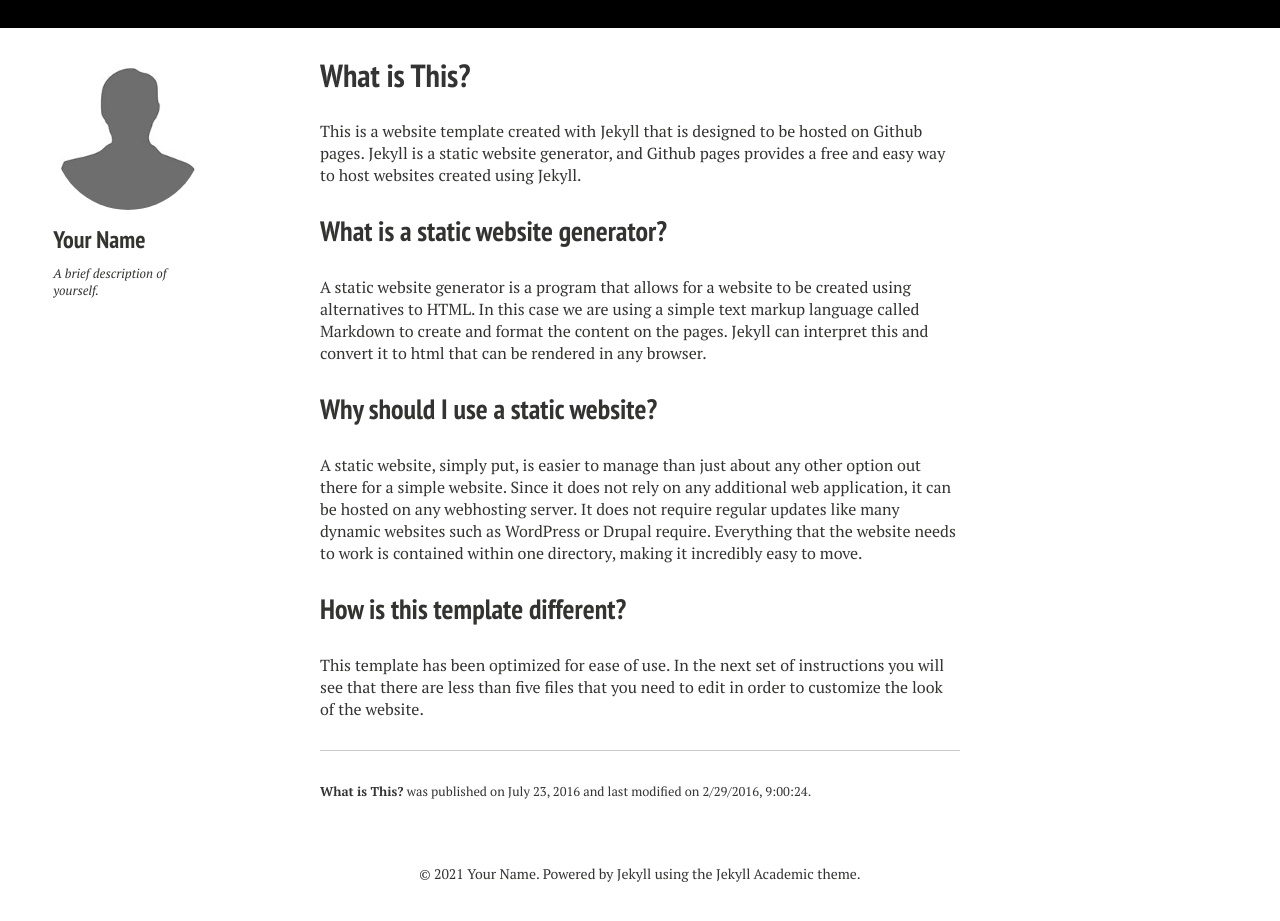
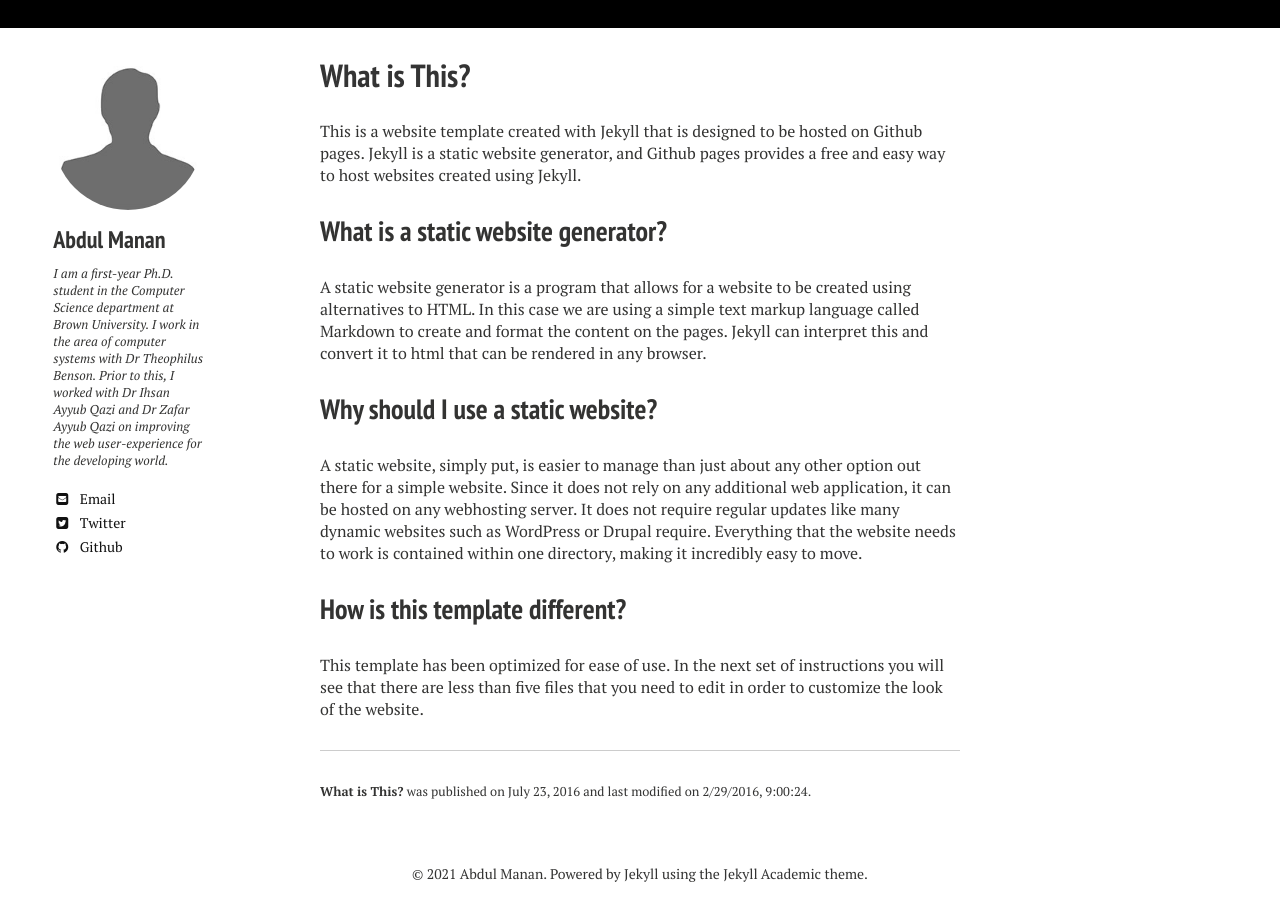
Before and after one commit to abdul-manaan/abdul-manaan.github.io, a Jekyll site: the page built from _posts/2016-07-23-example-post.md, in a window 1280 px wide, cut to the strip 104-1036 px from the top of the page. Shown: the top 921 px of the strip. Built offline with Jekyll 4.4.1, drawn with Linux system fonts in a browser that asks for light colours; nearby versions of some CDN libraries.

Commit message:
Update _config.yml

```diff
--- a/_config.yml
+++ b/_config.yml
@@ -1,19 +1,19 @@
 # Site wide configuration
 
-title: Site Title
+title: Abdul Manan | PhD Student | Brown University
 locale: en_US
 logo: # filename of a logo image that has been placed into your images directory
 
 # Enter the following platform usernames if you would like for them to appear on your site.
 owner:
-  name: Your Name
+  name: Abdul Manan
   avatar: bio-photo.jpg
-  bio: "A brief description of yourself."
-  email: #emailaddress
+  bio: "I am a first-year Ph.D. student in the Computer Science department at Brown University. I work in the area of computer systems with Dr Theophilus Benson. Prior to this, I worked with Dr Ihsan Ayyub Qazi and Dr Zafar Ayyub Qazi on improving the web user-experience for the developing world."
+  email: abdul_manan [at] brown [dot] edu
   # Do not include the @ symbol in your Twitter username
-  twitter: #username
+  twitter: Abdul-Manan12
   linkedin: #username
-  github: #username
+  github: abdul-manaan
   orcid: # ID Number (ex. 0000-0000-0000-0000)
   researchgate: #username
   mendeley: #username
```
